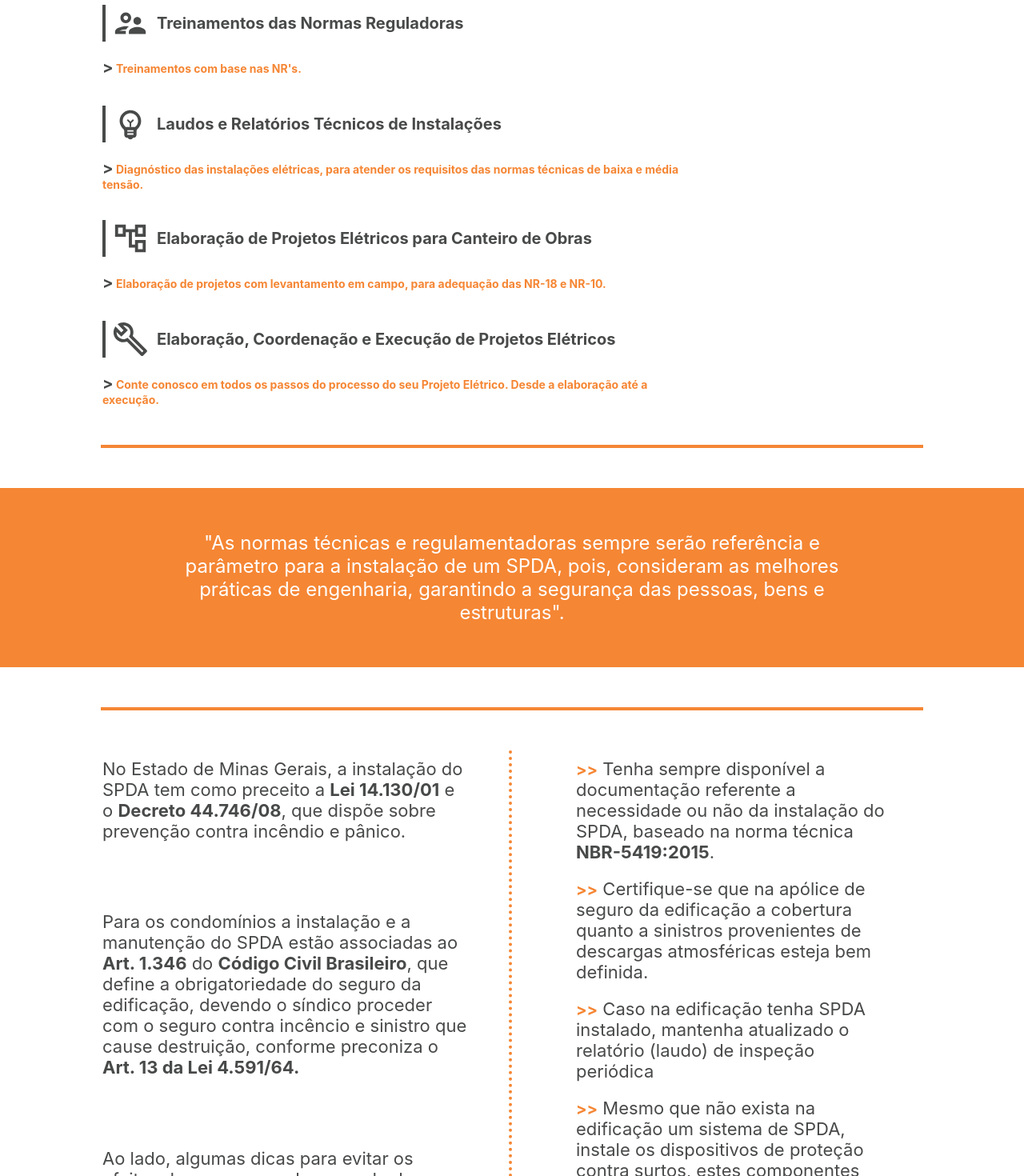
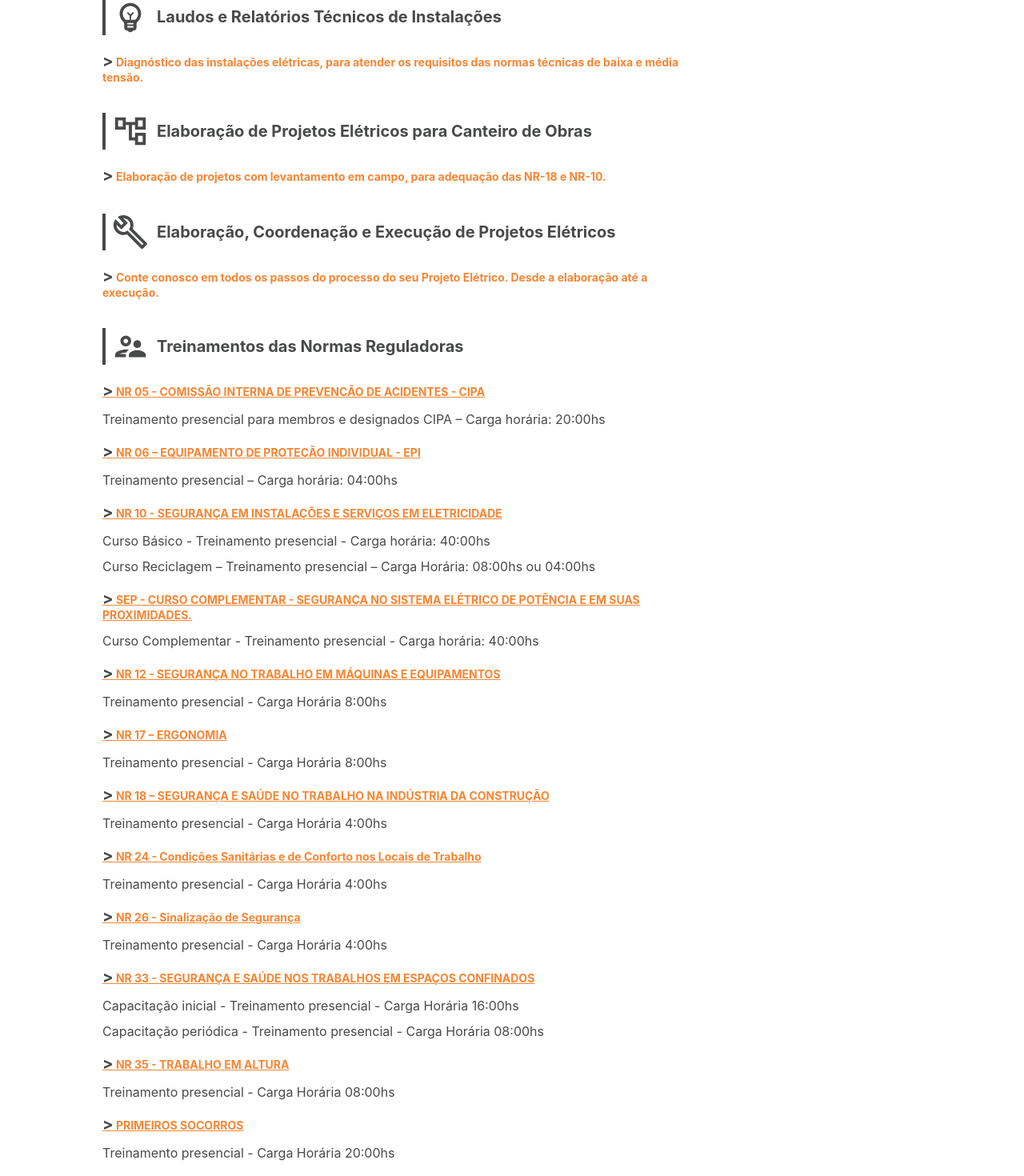
Before and after one commit to joaosoutto/maspSE, a React (Create React App) app: page /servicos in a window 1280 px wide. Shown: the part 920-2390 px from the top of the page at 80% size. Built offline with nearby package versions, Linux system fonts and the light colour scheme.

Commit message:
email sender

```diff
--- a/src/components/header/Header.module.css
+++ b/src/components/header/Header.module.css
@@ -3,7 +3,7 @@
   display: flex;
   align-items: flex-end;
   justify-content: space-between;
-  padding: 30px 40px;
+  padding: 20px 40px;
   box-shadow: rgba(0, 0, 0, 0.16) 0px 3px 6px, rgba(0, 0, 0, 0.23) 0px 3px 6px;
 }
 
@@ -14,13 +14,13 @@
 }
 
 .logo {
-  width: 200px;
+  width: 220px;
 }
 
 .link {
   margin-left: 26px;
   font-size: 18px;
-  text-decoration: none;
+  text-decoration: none !important;
   color: rgb(245, 134, 52);
   text-shadow: 1px 0.5px rgb(72, 73, 73);
 }
@@ -32,6 +32,7 @@
   font-weight: 900;
   letter-spacing: 1px;
   position: relative;
+  text-decoration: none !important;
 }
 
 .link p:before {
@@ -49,6 +50,7 @@
 .link p:hover:before {
   visibility: visible;
   width: 100%;
+  text-decoration: none !important;
 }
 
 @media (max-width: 40rem) {
--- a/src/components/productsDiv/ProductsDiv.jsx
+++ b/src/components/productsDiv/ProductsDiv.jsx
@@ -23,8 +23,8 @@ const ProductsDiv = () => (
         }
       />
       <p className={styles.description}>
-        <span className={styles.arrow}>{`>`}</span> Conhecida como Norma
-        Regulamentadora NR10, consiste no levantamento do sistema elétrico,
+        <span className={styles.arrow}>{`>`}</span> O prontuário de NR-10 (Norma
+        Regulamentadora NR-10), consiste no levantamento do sistema elétrico,
         definição dos procedimentos de segurança em eletricidade e elaboração da
         documentação.
       </p>
@@ -78,19 +78,6 @@ const ProductsDiv = () => (
         com as normas técnicas e regulamentadoras.
       </p>
       <ProductsCards
-        name='Treinamentos das Normas Reguladoras'
-        icon={
-          <SupervisorAccountOutlinedIcon
-            fontSize='large'
-            style={{ fontSize: 46 }}
-          />
-        }
-      />
-      <p className={styles.description}>
-        <span className={styles.arrow}>{`>`}</span> Treinamentos com base nas
-        NR's.
-      </p>
-      <ProductsCards
         name='Laudos e Relatórios Técnicos de Instalações'
         icon={
           <EmojiObjectsOutlinedIcon fontSize='large' style={{ fontSize: 46 }} />
@@ -120,6 +107,104 @@ const ProductsDiv = () => (
         passos do processo do seu Projeto Elétrico. Desde a elaboração até a
         execução.
       </p>
+      <ProductsCards
+        name='Treinamentos das Normas Reguladoras'
+        icon={
+          <SupervisorAccountOutlinedIcon
+            fontSize='large'
+            style={{ fontSize: 46 }}
+          />
+        }
+      />
+      <p className={styles.descriptionNR}>
+        <span className={styles.arrow}>{`>`}</span> NR 05 - COMISSÃO INTERNA DE
+        PREVENÇÃO DE ACIDENTES - CIPA
+      </p>
+      <p className={styles.nr}>
+        Treinamento presencial para membros e designados CIPA – Carga horária:
+        20:00hs
+      </p>
+
+      <p className={styles.descriptionNR}>
+        <span className={styles.arrow}>{`>`}</span> NR 06 – EQUIPAMENTO DE
+        PROTEÇÃO INDIVIDUAL - EPI
+      </p>
+      <p className={styles.nr}>
+        Treinamento presencial – Carga horária: 04:00hs
+      </p>
+
+      <p className={styles.descriptionNR}>
+        <span className={styles.arrow}>{`>`}</span> NR 10 - SEGURANÇA EM
+        INSTALAÇÕES E SERVIÇOS EM ELETRICIDADE
+      </p>
+      <p className={styles.nr}>
+        Curso Básico - Treinamento presencial - Carga horária: 40:00hs
+      </p>
+      <p className={styles.nr}>
+        Curso Reciclagem – Treinamento presencial – Carga Horária: 08:00hs ou
+        04:00hs
+      </p>
+
+      <p className={styles.descriptionNR}>
+        <span className={styles.arrow}>{`>`}</span> SEP - CURSO COMPLEMENTAR -
+        SEGURANÇA NO SISTEMA ELÉTRICO DE POTÊNCIA E EM SUAS PROXIMIDADES.
+      </p>
+      <p className={styles.nr}>
+        Curso Complementar - Treinamento presencial - Carga horária: 40:00hs
+      </p>
+
+      <p className={styles.descriptionNR}>
+        <span className={styles.arrow}>{`>`}</span> NR 12 - SEGURANÇA NO
+        TRABALHO EM MÁQUINAS E EQUIPAMENTOS
+      </p>
+      <p className={styles.nr}>Treinamento presencial - Carga Horária 8:00hs</p>
+
+      <p className={styles.descriptionNR}>
+        <span className={styles.arrow}>{`>`}</span> NR 17 – ERGONOMIA
+      </p>
+      <p className={styles.nr}>Treinamento presencial - Carga Horária 8:00hs</p>
+
+      <p className={styles.descriptionNR}>
+        <span className={styles.arrow}>{`>`}</span> NR 18 – SEGURANÇA E SAÚDE NO
+        TRABALHO NA INDÚSTRIA DA CONSTRUÇÃO
+      </p>
+      <p className={styles.nr}>Treinamento presencial - Carga Horária 4:00hs</p>
+
+      <p className={styles.descriptionNR}>
+        <span className={styles.arrow}>{`>`}</span> NR 24 - Condições Sanitárias
+        e de Conforto nos Locais de Trabalho
+      </p>
+      <p className={styles.nr}>Treinamento presencial - Carga Horária 4:00hs</p>
+
+      <p className={styles.descriptionNR}>
+        <span className={styles.arrow}>{`>`}</span> NR 26 - Sinalização de
+        Segurança
+      </p>
+      <p className={styles.nr}>Treinamento presencial - Carga Horária 4:00hs</p>
+      <p className={styles.descriptionNR}>
+        <span className={styles.arrow}>{`>`}</span> NR 33 - SEGURANÇA E SAÚDE
+        NOS TRABALHOS EM ESPAÇOS CONFINADOS
+      </p>
+      <p className={styles.nr}>
+        Capacitação inicial - Treinamento presencial - Carga Horária 16:00hs
+      </p>
+      <p className={styles.nr}>
+        Capacitação periódica - Treinamento presencial - Carga Horária 08:00hs
+      </p>
+
+      <p className={styles.descriptionNR}>
+        <span className={styles.arrow}>{`>`}</span> NR 35 - TRABALHO EM ALTURA
+      </p>
+      <p className={styles.nr}>
+        Treinamento presencial - Carga Horária 08:00hs
+      </p>
+
+      <p className={styles.descriptionNR}>
+        <span className={styles.arrow}>{`>`}</span> PRIMEIROS SOCORROS
+      </p>
+      <p className={styles.nr}>
+        Treinamento presencial - Carga Horária 20:00hs
+      </p>
     </div>
   </div>
 );
--- a/src/components/productsDiv/ProductsDiv.module.css
+++ b/src/components/productsDiv/ProductsDiv.module.css
@@ -31,6 +31,22 @@
   font-size: 14px;
 }
 
+.descriptionNR {
+  margin: 12px 0 8px 0;
+  width: 80%;
+  text-align: left;
+  display: inline;
+  color: rgb(245, 134, 52);
+  font-weight: 700;
+  font-size: 14px;
+  text-decoration: underline;
+}
+
+.nr {
+  margin: 6px 0;
+  color: rgb(73, 74, 74);
+}
+
 @media (max-width: 40rem) {
   .atuation {
     padding: 10px 0;
@@ -57,4 +73,21 @@
     font-weight: 500;
     font-size: 16px;
   }
+
+  .descriptionNR {
+    margin: 12px 0 8px 0;
+    width: 100%;
+    text-align: left;
+    display: inline;
+    color: rgb(245, 134, 52);
+    font-weight: 700;
+    font-size: 14px;
+    text-decoration: underline;
+  }
+
+  .nr {
+    margin: 6px 0;
+    text-align: left;
+    color: rgb(73, 74, 74);
+  }
 }
--- a/src/components/sericeDiv/ServiceDiv.jsx
+++ b/src/components/sericeDiv/ServiceDiv.jsx
@@ -22,7 +22,7 @@ const ServiceDiv = () => (
       </div>
       <div className={styles.service}>
         <BatteryChargingFullOutlinedIcon style={{ fontSize: 42, margin: 0 }} />
-        <p style={{ margin: '10px 0' }}>Grupos gerador</p>
+        <p style={{ margin: '10px 0' }}>Grupo gerador</p>
       </div>
     </div>
     <div className={styles.inner}>
@@ -32,7 +32,9 @@ const ServiceDiv = () => (
       </div>
       <div className={styles.service}>
         <SupervisorAccountOutlinedIcon style={{ fontSize: 42, margin: 0 }} />
-        <p style={{ margin: '10px 0' }}>Treinamentos NR's</p>
+        <p style={{ margin: '10px 0' }}>
+          Treinamentos das Normas Regulamentadoras - NR's
+        </p>
       </div>
       <div className={styles.service}>
         <FlashOnIcon style={{ fontSize: 42, margin: 0 }} />
--- a/src/pages/about/About.jsx
+++ b/src/pages/about/About.jsx
@@ -1,7 +1,7 @@
-import React from "react";
+import React from 'react';
 
-import styles from "./About.module.css";
-import raio from "../../assets/raio1.png";
+import styles from './About.module.css';
+import raio from '../../assets/raio1.png';
 
 const About = () => (
   <section className={`sec animeLeft ${styles.section}`}>
@@ -18,19 +18,19 @@ const About = () => (
         confiabilidade e precisão <span>técnica</span>.
       </p>
       <p>
-        Nossos projetos são desenvolvidos e inspirados no{" "}
+        Nossos projetos são desenvolvidos e inspirados no{' '}
         <span>Método de Análise e Solução de Problemas</span>, onde o que se
         pretende é maximizar os resultados e minimizar os custos envolvidos.
       </p>
       <h3>
-        Com 29 anos de mercado e aproximadamente 600 obras registradas, a MASP
+        Com 30 anos de mercado e aproximadamente 600 obras registradas, a MASP
         pode te ajudar a qualquer momento!
         <br />
         Entre já em contato conosco!
       </h3>
     </div>
     <div className={styles.right}>
-      <img alt="raio" className={`${styles.img} ${styles.flash}`} src={raio} />
+      <img alt='raio' className={`${styles.img} ${styles.flash}`} src={raio} />
     </div>
   </section>
 );
--- a/src/pages/home/Home.jsx
+++ b/src/pages/home/Home.jsx
@@ -13,7 +13,7 @@ const Home = () => (
       <div className={styles.middle}>
         <h3>
           A <span>MASP</span> poderá desenvolver a solução necessária que sua
-          empresa precisa. Com 29 anos de mercado, possuímos aproximadamente 600
+          empresa precisa. Com 30 anos de mercado, possuímos aproximadamente 600
           obras registradas! Conheça mais dos nossos serviços{' '}
           <Link className={styles.link} to='/servicos'>
             <span>clicando aqui.</span>
--- a/src/pages/home/Home.module.css
+++ b/src/pages/home/Home.module.css
@@ -37,7 +37,7 @@
 }
 
 .link {
-  text-decoration: none;
+  text-decoration: none !important;
 }
 
 .link span {
```
Also changed, not shown: src/components/form/Form.jsx (+18 -13 lines), src/components/header/Header.jsx (+12 -11 lines), src/assets/30.jpeg (added).
